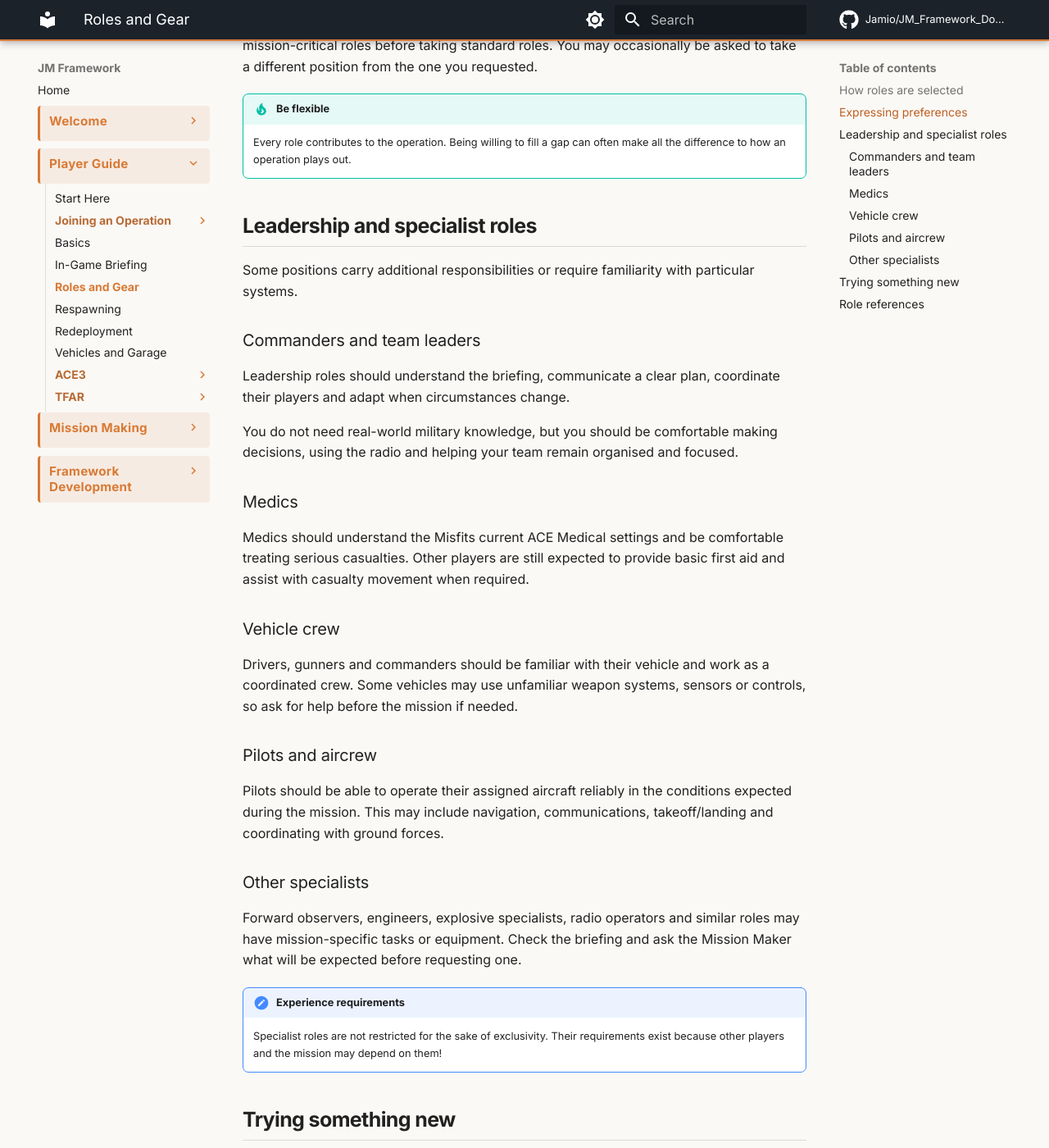
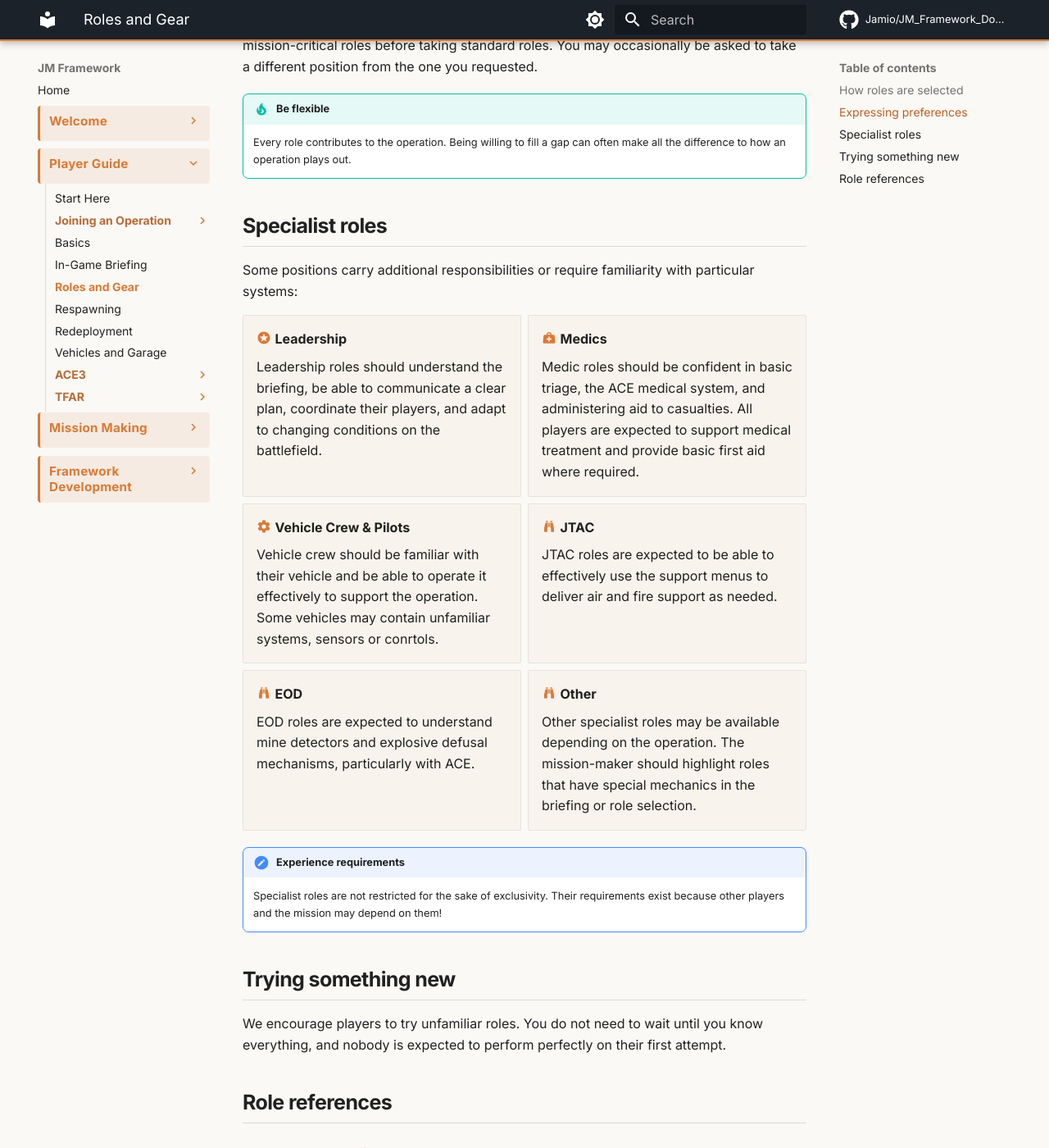
Before and after one commit to Jamio/JM_Framework_Docs, an MkDocs documentation site: the page built from docs/players/before/roles.md, in a window 1280 px wide and 1400 px high, scrolled down 772 px. Shown: the whole window at 82% size. Built offline with MkDocs 1.6.1 and Material for MkDocs 9.7.7, drawn with Linux system fonts in a browser that asks for light colours; comment, search, counter and statistics services are not loaded; some of the changed text lies outside the part shown.

Commit message:
Revise roles section in roles.md
Updated the structure and content of the roles section, refining descriptions for leadership, medic, vehicle crew, and specialist roles.

```diff
--- a/docs/players/before/roles.md
+++ b/docs/players/before/roles.md
@@ -21,31 +21,37 @@ Roles ultimately need to form a balanced and workable team. We always look to fi
 !!! tip "Be flexible"
     Every role contributes to the operation. Being willing to fill a gap can often make all the difference to how an operation plays out.
 
-## Leadership and specialist roles
+## Specialist roles
 
-Some positions carry additional responsibilities or require familiarity with particular systems.
+Some positions carry additional responsibilities or require familiarity with particular systems:
 
-### Commanders and team leaders
+<div class="grid cards jmf-feature-cards" markdown>
 
-Leadership roles should understand the briefing, communicate a clear plan, coordinate their players and adapt when circumstances change.
+-   :material-star-circle: **Leadership**
 
-You do not need real-world military knowledge, but you should be comfortable making decisions, using the radio and helping your team remain organised and focused.
+    Leadership roles should understand the briefing, be able to communicate a clear plan, coordinate their players, and adapt to changing conditions on the battlefield.
 
-### Medics
+-   :material-medical-bag: **Medics**
 
-Medics should understand the Misfits current ACE Medical settings and be comfortable treating serious casualties. Other players are still expected to provide basic first aid and assist with casualty movement when required.
+    Medic roles should be confident in basic triage, the ACE medical system, and administering aid to casualties. All players are expected to support medical treatment and provide basic first aid where required.
 
-### Vehicle crew
+-   :material-cog: **Vehicle Crew & Pilots**
 
-Drivers, gunners and commanders should be familiar with their vehicle and work as a coordinated crew. Some vehicles may use unfamiliar weapon systems, sensors or controls, so ask for help before the mission if needed.
+    Vehicle crew should be familiar with their vehicle and be able to operate it effectively to support the operation. Some vehicles may contain unfamiliar systems, sensors or conrtols.
 
-### Pilots and aircrew
+-   :material-binoculars: **JTAC**
 
-Pilots should be able to operate their assigned aircraft reliably in the conditions expected during the mission. This may include navigation, communications, takeoff/landing and coordinating with ground forces.
+    JTAC roles are expected to be able to effectively use the support menus to deliver air and fire support as needed.
 
-### Other specialists
+-   :material-binoculars: **EOD**
 
-Forward observers, engineers, explosive specialists, radio operators and similar roles may have mission-specific tasks or equipment. Check the briefing and ask the Mission Maker what will be expected before requesting one.
+    EOD roles are expected to understand mine detectors and explosive defusal mechanisms, particularly with ACE.
+
+-   :material-binoculars: **Other**
+
+    Other specialist roles may be available depending on the operation. The mission-maker should highlight roles that have special mechanics in the briefing or role selection.
+
+</div>
 
 !!! note "Experience requirements"
     Specialist roles are not restricted for the sake of exclusivity. Their requirements exist because other players and the mission may depend on them!
@@ -53,16 +59,6 @@ Forward observers, engineers, explosive specialists, radio operators and similar
 ## Trying something new
 
 We encourage players to try unfamiliar roles. You do not need to wait until you know everything, and nobody is expected to perform perfectly on their first attempt.
-
-If you want to learn a role:
-
-1. Let the Mission Maker know that you are new to it.
-2. Read any linked role guide before the operation.
-3. Ask an experienced player for help with important controls or systems.
-4. Consider starting as an assistant, crew member or second-in-command.
-5. Speak up during the mission if you are unsure what to do.
-
-Where practical, we will pair new players with someone experienced or provide time for a short explanation before step-off.
 
 ## Role references
 
```
